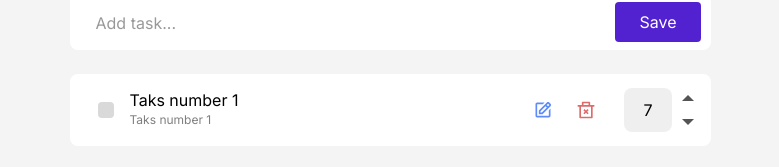
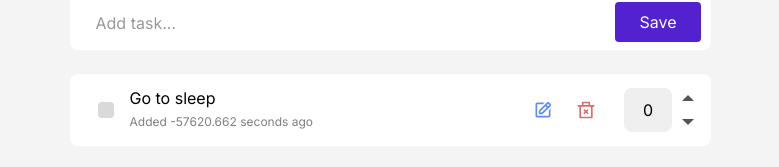
Before and after one commit to Jason-bolt/newTodo, a React (Create React App) app: page /todos in a window 1280 px wide. Shown: the part 137-304 px from the top of the page, without its empty margins (250-1029 px from the left). Built offline with nearby package versions, Linux system fonts and the light colour scheme.

Commit message:
Updating priority and formatting time

```diff
--- a/src/components/Task.js
+++ b/src/components/Task.js
@@ -2,8 +2,49 @@ import { BiEdit } from "react-icons/bi";
 import { RiDeleteBin2Line } from "react-icons/ri";
 import { IoMdArrowDropup } from "react-icons/io";
 import { IoMdArrowDropdown } from "react-icons/io";
+import { useEffect, useState } from "react";
 
-const Task = () => {
+const Task = ({ task, priority, dateTime }) => {
+  const [dateCreated, setDateCreated] = useState("");
+  const [completed, setCompleted] = useState("");
+  const [checked, setChecked] = useState(false);
+  const [priorityCount, setPriorityCount] = useState(priority);
+
+  function toggleCompleted() {
+    setChecked(!checked);
+    setCompleted(checked ? "line-through" : "");
+  }
+
+  function increasePriority() {
+    setPriorityCount(priorityCount + 1);
+  }
+
+  function decreasePriority() {
+    if (priorityCount > 0) {
+      setPriorityCount(priorityCount - 1);
+    }
+  }
+
+  useEffect(() => {
+    const currentDate = new Date();
+    const seconds =
+      (currentDate.getTime() - new Date(dateTime).getTime()) / 1000;
+    if (seconds < 60) {
+      setDateCreated(`${seconds} seconds ago`);
+    } else {
+      let hour = new Date(dateTime).getHours();
+      let minutes = new Date(dateTime).getMinutes();
+      let zone = "";
+      if (hour >= 12) {
+        zone = "pm";
+        hour %= 12;
+      } else {
+        zone = "am";
+      }
+      setDateCreated(`${hour}:${minutes} ${zone}`);
+    }
+  }, []);
+
   return (
     <div className="w-full h-72px bg-white pl-7 pr-2 py-3 rounded-lg">
       {/* content */}
@@ -12,12 +53,14 @@ const Task = () => {
           type="checkbox"
           className="rounded border-none bg-checkGray mr-4 text-checked focus:ring-transparent"
           name="completed"
-          id="completed"
+          onChange={() => toggleCompleted()}
         />
         {/* Task and date */}
-        <div className="flex flex-col justify-center items-start w-403.33px">
-          <p className="text-base leading-19.36px">Taks number 1</p>
-          <p className="text-xs opacity-50 leading-19.2px">Taks number 1</p>
+        <div className="flex flex-col justify-center items-start space-y-1 w-403.33px">
+          <p className={`text-base leading-19.36px ${completed}`}>{task}</p>
+          <p className="text-xs opacity-50 leading-19.2px">
+            Added {dateCreated}
+          </p>
         </div>
         {/* Edit button */}
         <BiEdit className="btn w-5 h-5 text-edit mr-23.17px" />
@@ -25,14 +68,20 @@ const Task = () => {
         <RiDeleteBin2Line className="text-delete w-5 h-5" />
         {/* Priority count */}
         <div className="bg-prioritybg h-11 w-12 flex justify-center items-center rounded-lg ml-7">
-          7
+          {priorityCount}
         </div>
         {/* Arrows */}
         <div className="flex flex-col justify-center items-center ml-1">
           {/* Arrow up */}
-          <IoMdArrowDropup className="text-2xl text-arrow" />
+          <IoMdArrowDropup
+            className="text-2xl text-arrow cursor-pointer"
+            onClick={() => increasePriority()}
+          />
           {/* Down up */}
-          <IoMdArrowDropdown className="text-2xl text-arrow" />
+          <IoMdArrowDropdown
+            className="text-2xl text-arrow cursor-pointer"
+            onClick={() => decreasePriority()}
+          />
         </div>
       </div>
     </div>
--- a/src/components/Tasks.js
+++ b/src/components/Tasks.js
@@ -6,7 +6,7 @@ const Tasks = () => {
       {/* Tasks */}
       <div className="flex flex-col space-y-1 mt-6 px-5 md:px-0 md:w-641px">
         {/* Task */}
-        <Task task={"Go to sleep"} priority={7} />
+        <Task task={"Go to sleep"} priority={0} dateTime={'2023-03-01T01:15:29.662Z'} />
       </div>
     </>
   );
--- a/src/components/Todos.js
+++ b/src/components/Todos.js
@@ -1,7 +1,16 @@
+import { useState } from "react";
 import Tasks from "./Tasks";
 import Form from "./_Form";
 
 const Todos = () => {
+
+    const [] = useState([
+        {
+            task: "Go to sleep",
+            date: "2023-03-01T01:33:58.038Z",
+            priority: 7
+        }
+    ])
   return (
     <>
       <Form />
--- a/src/output.css
+++ b/src/output.css
@@ -834,6 +834,10 @@ select {
   width: 1rem;
 }
 
+.cursor-pointer {
+  cursor: pointer;
+}
+
 .flex-row {
   flex-direction: row;
 }
@@ -1046,6 +1050,10 @@ select {
   color: rgb(95 139 251 / var(--tw-text-opacity));
 }
 
+.line-through {
+  text-decoration-line: line-through;
+}
+
 .accent-red-600 {
   accent-color: #e53935;
 }
@@ -1056,6 +1064,10 @@ select {
 
 .opacity-50 {
   opacity: 0.5;
+}
+
+.opacity-40 {
+  opacity: 0.4;
 }
 
 .shadow-sm {
@@ -1085,6 +1097,10 @@ select {
 .checked\:bg-red-600:checked {
   --tw-bg-opacity: 1;
   background-color: rgb(229 57 53 / var(--tw-bg-opacity));
+}
+
+.hover\:cursor-pointer:hover {
+  cursor: pointer;
 }
 
 .focus\:bg-red-600:focus {
```
